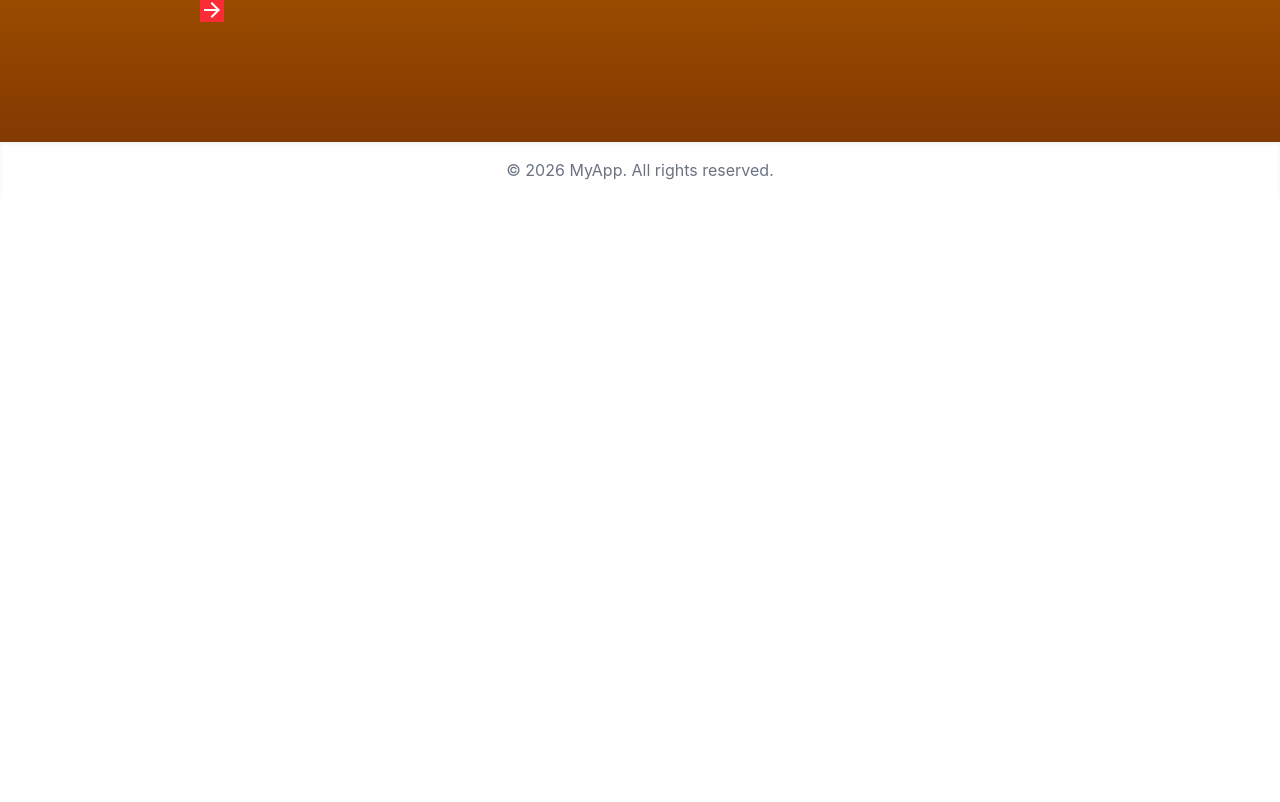
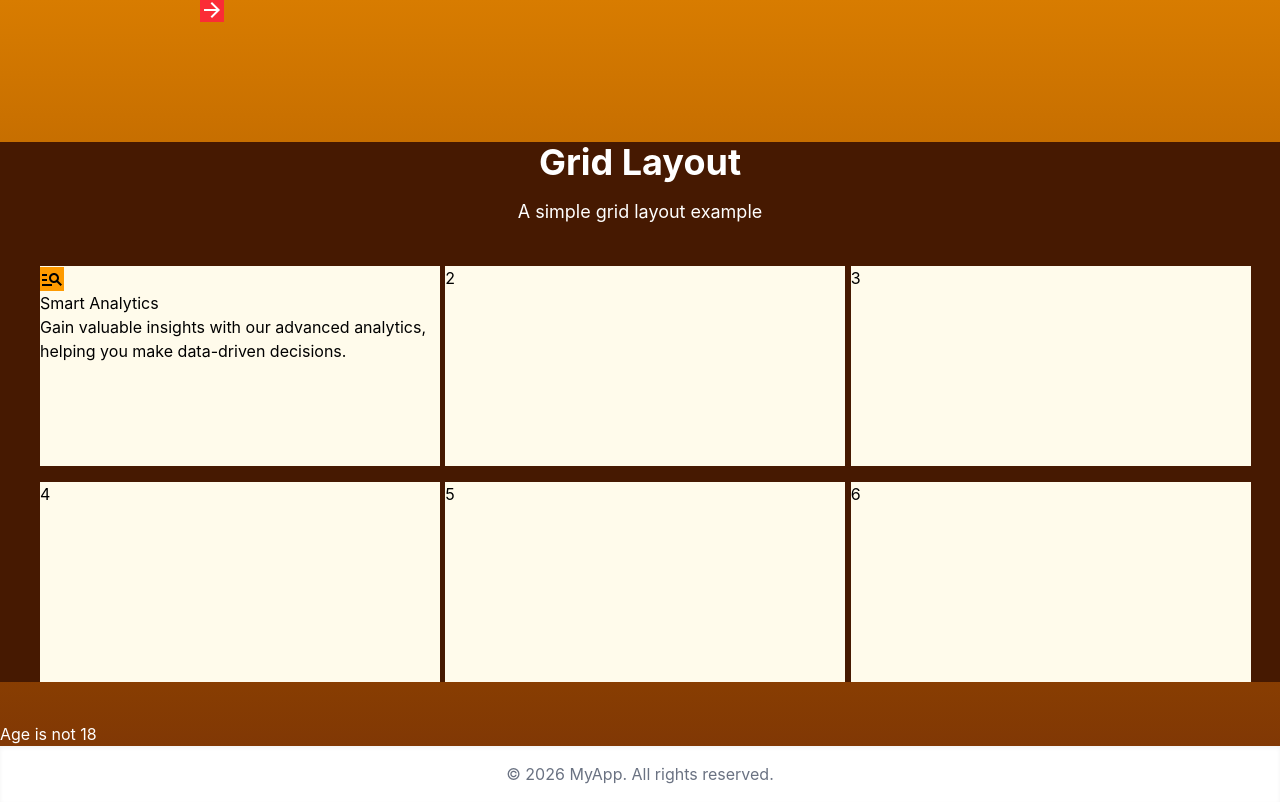
Before and after one commit to Amiscript/React-class-2026, a React (Vite) app: page / in a window 1280 px wide. Shown: the part 1532-2334 px from the top of the page. Before the commit the page ends 1730 px from the top, so only its background shows below. Built offline with nearby package versions, Linux system fonts and the light colour scheme.

Commit message:
11-May-2026

```diff
--- a/src/App.jsx
+++ b/src/App.jsx
@@ -6,6 +6,8 @@ import Modal from "./component/modal"
 import Faq from "./component/Faq"
 import Footer from "./component/Footer"
 import PageNotFound from "./component/PageNotFound"
+import Grid from "./component/grid"
+import HookUsestate from "./component/HookUsestate"
 import {Routes, Route} from 'react-router-dom'
 
 // props => properties
@@ -27,6 +29,9 @@ function App() {
     </Routes>
   <Modal />
 
+  <Grid />
+  <HookUsestate />
+
       <Footer />
 
 
--- a/src/component/Home.jsx
+++ b/src/component/Home.jsx
@@ -3,8 +3,10 @@ import React from 'react'
 import Button from '../utils.jsx/Button'
 import image from "../assets/5.jpg"
 
+
 export default function Home() {
   return (
+    <>
     <div className='flex flex-row gap-4 p-4 '>
       {/* section one */}
       <section>
@@ -34,6 +36,10 @@ export default function Home() {
 
       </section>
 
+
     </div>
+
+    </>
+
   )
 }
--- a/src/component/HookUsestate.jsx
+++ b/src/component/HookUsestate.jsx
@@ -1,11 +1,26 @@
 import React from 'react'
+import { useState } from 'react'
+import Button from '../utils.jsx/Button'
+
 //usestate- state is a way to store and manage data in a component. It allows you to create dynamic and interactive user interfaces by updating the component's state and re-rendering it when the state changes. The useState hook is a built-in function in React that allows you to add state to functional components. It returns an array with two elements: the current state value and a function to update that state value. You can use the useState hook to manage various types of data, such as strings, numbers, arrays, objects, etc., and it helps you create responsive and interactive applications.
 
 
+
+
 function HookUsestate() {
+
+  // const count = 0
+  // function setada() {
+  //   console.log("setada function called")
+
+
+  // }
+ const [age, setAge] = useState(17)
+
   return (
     <div>
- <h1>UseState Hook</h1>
+    {age===18 ? <Button /> : <h1>Age is not 18</h1>}
+
     </div>
   )
 }
--- /dev/null
+++ b/src/component/grid.jsx
@@ -0,0 +1,32 @@
+
+ import React from 'react'
+ import ManageSearchIcon from '@mui/icons-material/ManageSearch';
+
+ function Grid() {
+   return (
+    <div className="bg-amber-950">
+        <section>
+        <h1 className='text-4xl font-bold text-center mt-10'>Grid Layout</h1>
+        <h3 className='text-lg text-center mt-4'>A simple grid layout example</h3>
+        </section>
+     <div className="grid grid-cols-3 gap-4 text-black m-10">
+
+      <div className="w-100 h-50 bg-amber-50">
+       <ManageSearchIcon className="bg-amber-500 w-12 " />
+       <section>
+        <h1>Smart Analytics</h1>
+        <p>Gain valuable insights with our advanced analytics, helping you make data-driven decisions.</p>
+       </section>
+
+      </div>
+      <div  className="w-100 h-50 bg-amber-50">2</div>
+      <div className="w-100 h-50 bg-amber-50">3</div>
+    <div className="w-100 h-50 bg-amber-50">4</div>
+    <div className="w-100 h-50 bg-amber-50">5</div>
+        <div className="w-100 h-50 bg-amber-50">6</div>
+     </div>
+     </div>
+   )
+ }
+
+ export default Grid
```
